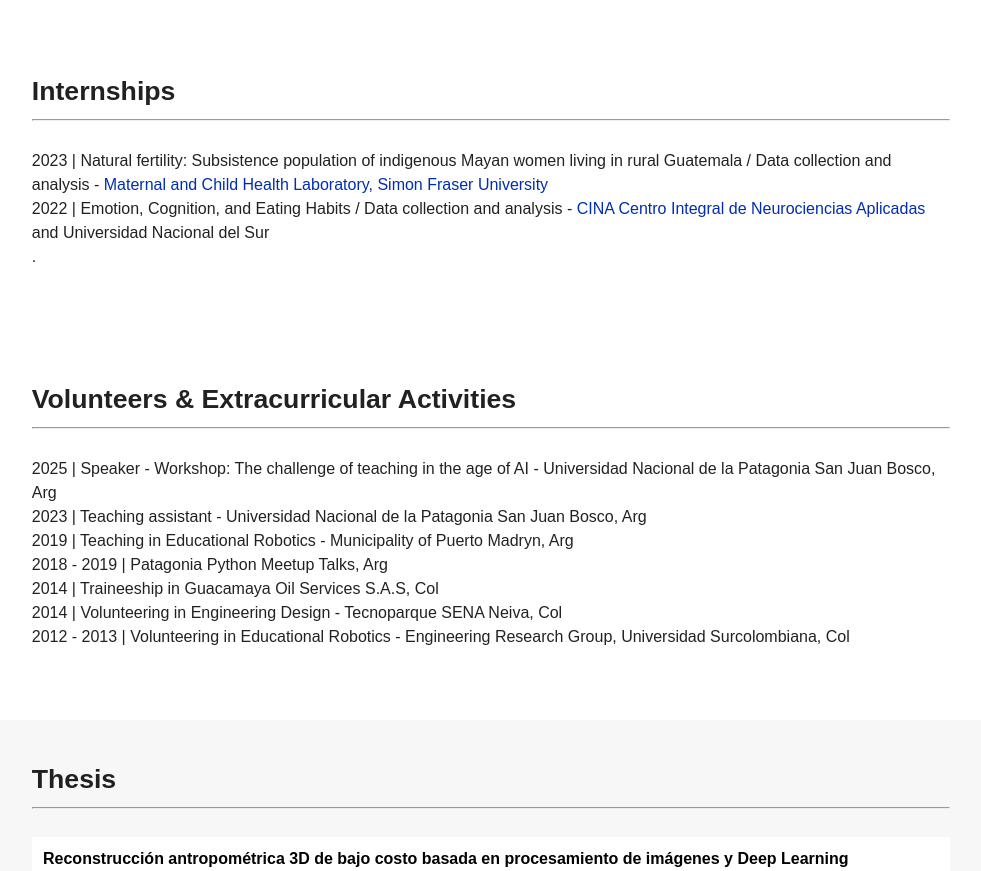
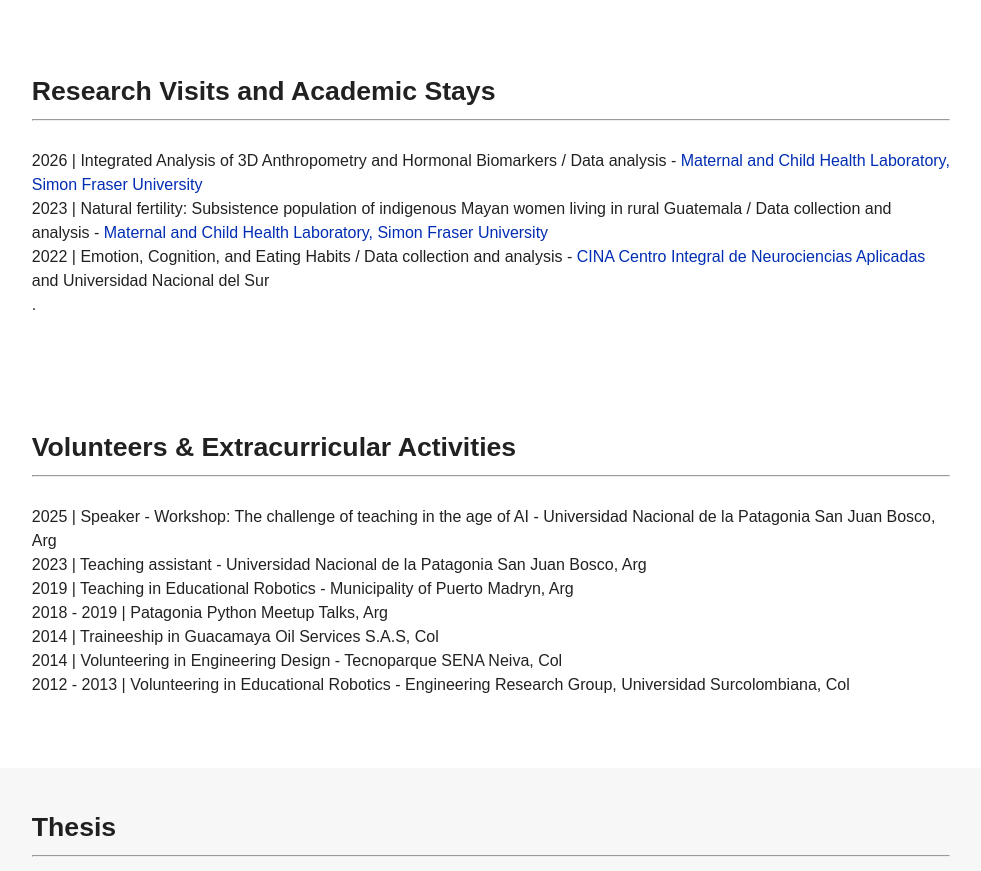
Before and after one commit to aletrujim/aletrujim.github.io, a plain HTML site: page index.html in a window 1280 px wide. Shown: the part 10610-11481 px from the top of the page, without its empty margins (149-1130 px from the left). Drawn offline with nearby package versions, Linux system fonts and the light colour scheme; some icons are missing.

Commit message:
Update index.html

```diff
--- a/index.html
+++ b/index.html
@@ -523,7 +523,7 @@
             <p style="font-size: small"><b>Magda Alexandra Trujillo-Jiménez</b>, Francisco Iaconis, Debora Pollicelli, Gisela Noelia Revollo Sarmiento, Claudio Delrieux</p>
           </div>
           <div class="paper-conf">SADIO Electronic Journal of Informatics and Operations Research, 25(1), 2026 - Conference Article (In Spanish)</div>
-          [<a href="https://www.revistas.unp.edu.ar/index.php/parrafosgeograficos/article/view/1062" target = "_blank">Article</a>]
+          [<a href="https://doi.org/10.24215/15146774e098" target = "_blank">Article</a>]
           [<a href="https://github.com/aletrujim/Super-Reso" target = "_blank">Code</a>]
         </div>
       </div>
@@ -777,11 +777,13 @@
     <div class="row container">
       <br>
       <div class="row">
-        <div class="title">Internships</div>
+        <div class="title">Research Visits and Academic Stays</div>
         <hr>
       </div>
       <div class="row">
         <ul>
+          <li> 2026 | Integrated Analysis of 3D Anthropometry and Hormonal Biomarkers / Data analysis - <a style="font-size: medium" href = "http://www.sfu.ca/~pan2/" target = "_blank">
+            Maternal and Child Health Laboratory, Simon Fraser University</a></li>
           <li> 2023 | Natural fertility: Subsistence population of indigenous Mayan women living in rural Guatemala / Data collection and analysis - <a style="font-size: medium" href = "http://www.sfu.ca/~pan2/" target = "_blank">
             Maternal and Child Health Laboratory, Simon Fraser University</a></li>
           <li> 2022 | Emotion, Cognition, and Eating Habits / Data collection and analysis - <a style="font-size: medium" href = "https://cinabb.org/" target = "_blank">
```
